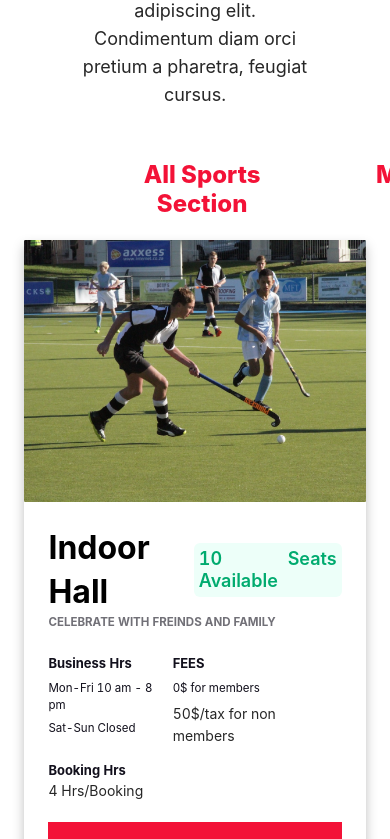
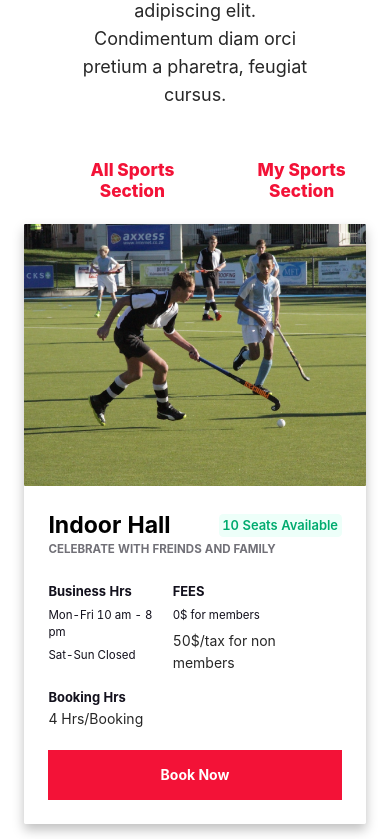
Before and after one commit to murtazamalik4/Sia, a React (Create React App) app: page /SportsClub in a window 390 px wide. Shown: the part 820-1659 px from the top of the page. Built offline with nearby package versions, Linux system fonts and the light colour scheme.

Commit message:
Fixed Sports Section

```diff
--- a/src/components/EventsFacility/EventsFacility.css
+++ b/src/components/EventsFacility/EventsFacility.css
@@ -109,4 +109,8 @@ color: #12101C;
     .Card_Events{
         overflow-x: hidden;
      }
+
+    .FacilityEvent{
+        margin-bottom: 60px;
+    }
 }
--- a/src/components/Sports/SportsClub.css
+++ b/src/components/Sports/SportsClub.css
@@ -1,9 +1,9 @@
 .sports_club{
     display: flex;
     /* margin-bottom: 20px; */
-    margin-left: 133px;
-    margin-bottom: 50px;
-    width: 470px;
+    margin-left: 13.3rem;
+    margin-bottom: 5rem;
+    width: 47rem;
     align-items: flex-start;
     justify-content: space-between;
 }
@@ -14,8 +14,8 @@
     border: none;
     color:#F31237;
     font-weight: 800;
-    font-size: 24px;
-    line-height: 29px;
+    font-size: 2.4rem;
+    line-height: 2.9rem;
     cursor: pointer;
     /* or 120% */
     outline: none;
@@ -24,8 +24,8 @@
 
 .SportsEvents{
     font-weight: 700;
-    font-size: 32px;
-    line-height: 44px;
+    font-size: 3.2rem;
+    line-height: 4.4rem;
 
     color: #000000;
 }
@@ -34,12 +34,12 @@
     background: #EDFFF9;
     padding: 0px;
     margin-bottom: initial;
-    border-radius: 6px;
+    border-radius: .6rem;
     font-weight: 600;
-    font-size: 18px;
-    line-height: 22px;
+    font-size: 1.8rem;
+    line-height: 2.2rem;
     /* identical to box height */
-    padding: 5px;
+    padding: .5rem;
     text-align: justify;
 
     color: #00AB6F;
@@ -53,3 +53,9 @@
         margin-bottom: 9.2rem;
     }
 }
+
+@media screen and (max-width: 380px){
+    .sports_club{
+        left: -36%;
+    }
+}
```
